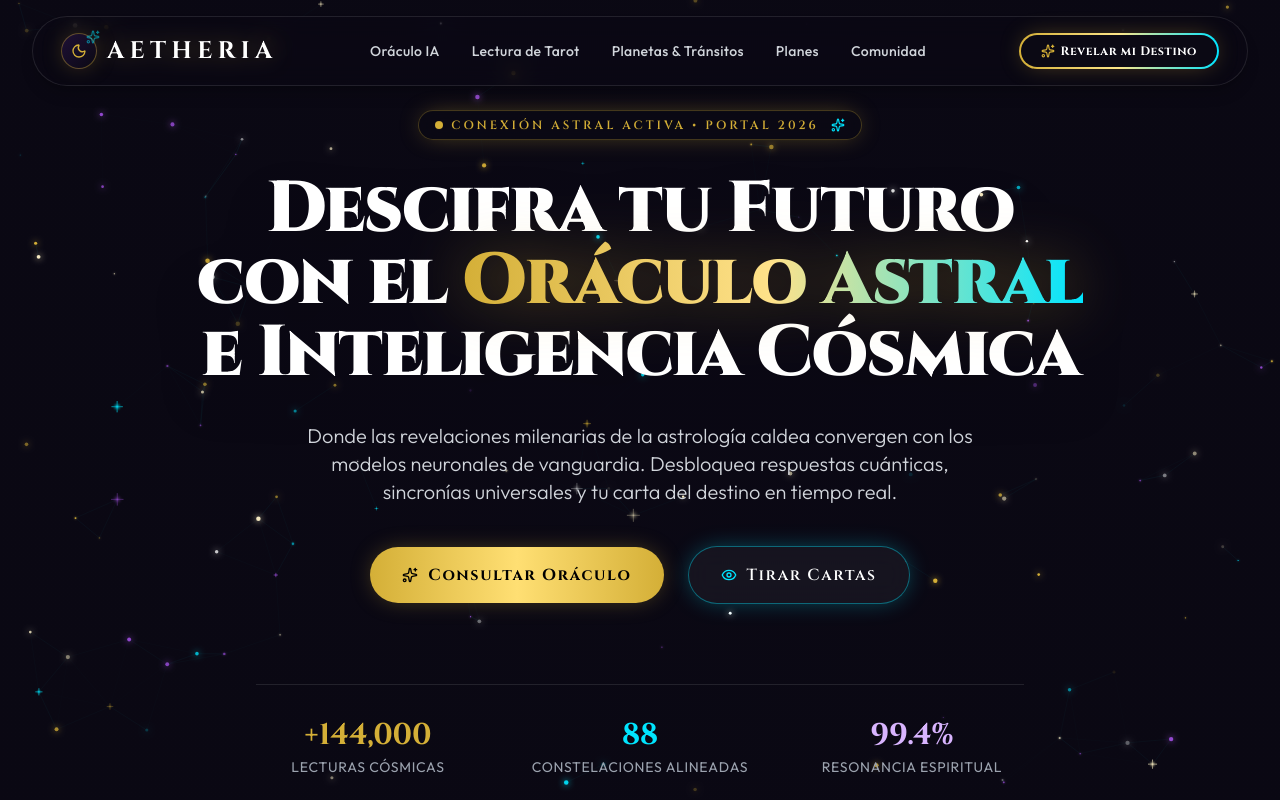
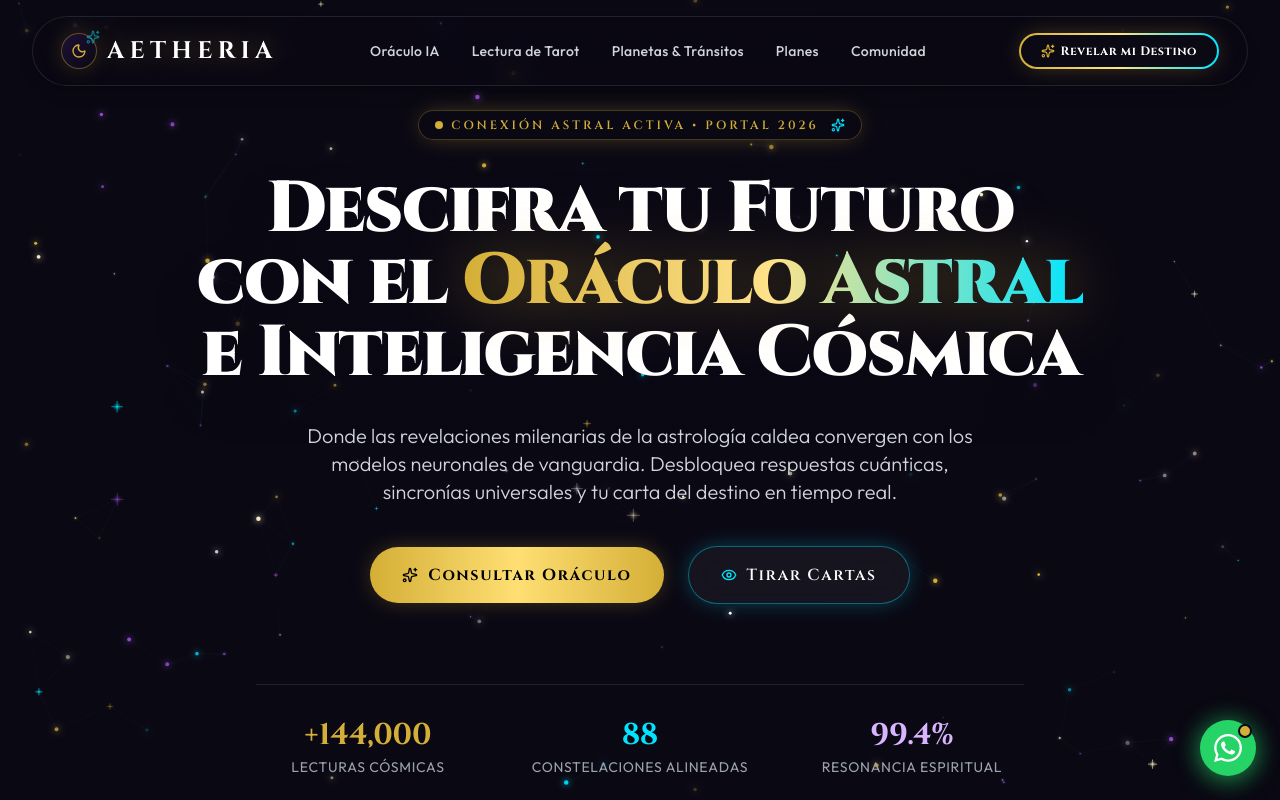
Before and after one commit to DevSuarez05/esoteric-landing, a React (Vite) app: page / in a window 1280 px wide. Shown: the top 800 px of the page. Built offline with nearby package versions, Linux system fonts and the light colour scheme.

Commit message:
feat: add floating whatsapp button and conversion strategy for private consultations

```diff
--- a/src/App.jsx
+++ b/src/App.jsx
@@ -7,6 +7,7 @@
 import Testimonials from './components/Testimonials';
 import CommunitySection from './components/CommunitySection';
 import Footer from './components/Footer';
+import WhatsAppButton from './components/WhatsAppButton';
 
 export default function App() {
   return (
@@ -40,6 +41,9 @@
 
       {/* 8. Sanctum Footer with Newsletter & Ethics */}
       <Footer />
+
+      {/* 9. Floating WhatsApp VIP Consultation Button */}
+      <WhatsAppButton />
     </div>
   );
 }
--- a/src/components/Pricing.jsx
+++ b/src/components/Pricing.jsx
@@ -196,7 +196,7 @@
                 </ul>
               </div>
 
-              {/* Action Button */}
+              {/* Action Buttons */}
               <div>
                 <a
                   href="#oracle"
@@ -205,6 +205,20 @@
                   {plan.ctaText}
                   <ArrowRight className="w-3.5 h-3.5 group-hover:translate-x-1 transition-transform" />
                 </a>
+
+                {plan.isPopular && (
+                  <a
+                    href="https://wa.me/573218352518?text=Hola%20Aetheria%20%F0%9F%94%AE%2C%20deseo%20m%C3%A1s%20informaci%C3%B3n%20sobre%20el%20Plan%20M%C3%ADstico%20Supremo%20VIP."
+                    target="_blank"
+                    rel="noopener noreferrer"
+                    className="mt-3 w-full py-3 rounded-full font-cinzel text-xs tracking-wider uppercase transition-all duration-300 flex items-center justify-center gap-2 text-[#25D366] bg-[#25D366]/10 hover:bg-[#25D366]/20 border border-[#25D366]/40 hover:border-[#25D366] shadow-sm active:scale-95"
+                  >
+                    <svg className="w-3.5 h-3.5 fill-current" viewBox="0 0 24 24">
+                      <path d="M.057 24l1.687-6.163c-1.041-1.804-1.588-3.849-1.587-5.946.003-6.556 5.338-11.891 11.893-11.891 3.181.001 6.167 1.24 8.413 3.488 2.245 2.248 3.481 5.236 3.48 8.414-.003 6.557-5.338 11.892-11.893 11.892-1.99-.001-3.951-.5-5.688-1.448l-6.305 1.654zm6.597-3.807c1.676.995 3.276 1.591 5.392 1.592 5.448 0 9.886-4.434 9.889-9.885.002-5.462-4.415-9.89-9.881-9.892-5.452 0-9.887 4.434-9.889 9.884-.001 2.225.651 3.891 1.746 5.634l-.999 3.648 3.742-.981zm11.387-5.464c-.074-.124-.272-.198-.57-.347-.297-.149-1.758-.868-2.031-.967-.272-.099-.47-.149-.669.149-.198.297-.768.967-.941 1.165-.173.198-.347.223-.644.074-.297-.149-1.255-.462-2.39-1.475-.883-.788-1.48-1.761-1.653-2.059-.173-.297-.018-.458.13-.606.134-.133.297-.347.446-.521.151-.172.2-.296.3-.495.099-.198.05-.372-.025-.521-.075-.148-.669-1.611-.916-2.206-.242-.579-.487-.501-.669-.51l-.57-.01c-.198 0-.52.074-.792.372s-1.04 1.016-1.04 2.479 1.065 2.876 1.213 3.074c.149.198 2.095 3.2 5.076 4.487.709.306 1.263.489 1.694.626.712.226 1.36.194 1.872.118.571-.085 1.758-.719 2.006-1.413.248-.695.248-1.29.173-1.414z" />
+                    </svg>
+                    <span>Atención por WhatsApp</span>
+                  </a>
+                )}
 
                 <div className="mt-3 flex items-center justify-center gap-1 text-[11px] text-gray-500">
                   <ShieldCheck className="w-3.5 h-3.5 text-gold-accent" />
--- /dev/null
+++ b/src/components/WhatsAppButton.jsx
@@ -0,0 +1,52 @@
+import { useState } from 'react';
+import { Sparkles } from 'lucide-react';
+
+const WHATSAPP_URL =
+  'https://wa.me/573218352518?text=Hola%20Aetheria%20%F0%9F%94%AE%2C%20deseo%20agendar%20una%20consulta%20privada%20de%20Tarot%2FOr%C3%A1culo%20VIP.';
+
+export default function WhatsAppButton() {
+  const [isHovered, setIsHovered] = useState(false);
+
+  return (
+    <div className="fixed bottom-6 right-6 z-50 flex items-center group">
+      {/* Mystic Tooltip */}
+      <div
+        className={`absolute right-16 mr-3 px-3.5 py-2 rounded-2xl bg-[#0F0C1E]/95 backdrop-blur-md border border-gold-accent/40 shadow-xl shadow-black/60 text-xs font-cinzel text-white whitespace-nowrap transition-all duration-300 pointer-events-none flex items-center gap-1.5 ${
+          isHovered
+            ? 'opacity-100 translate-x-0 scale-100'
+            : 'opacity-0 translate-x-2 scale-95 pointer-events-none'
+        }`}
+      >
+        <Sparkles className="w-3 h-3 text-gold-accent animate-pulse" />
+        <span className="font-semibold text-gold-accent">Hablar con el Oráculo VIP 🔮</span>
+      </div>
+
+      {/* Pulsing Aura Rings */}
+      <span className="absolute inset-0 rounded-full bg-[#25D366] opacity-30 animate-ping pointer-events-none" />
+      <span className="absolute -inset-1 rounded-full bg-[#25D366] opacity-20 blur-md pointer-events-none" />
+
+      {/* WhatsApp Action Button */}
+      <a
+        href={WHATSAPP_URL}
+        target="_blank"
+        rel="noopener noreferrer"
+        aria-label="Contactar al Oráculo VIP por WhatsApp"
+        onMouseEnter={() => setIsHovered(true)}
+        onMouseLeave={() => setIsHovered(false)}
+        className="relative flex items-center justify-center w-14 h-14 rounded-full bg-[#25D366] text-white shadow-[0_4px_25px_rgba(37,211,102,0.55)] hover:shadow-[0_6px_35px_rgba(37,211,102,0.8)] hover:scale-110 active:scale-95 transition-all duration-300 focus:outline-none focus:ring-2 focus:ring-[#25D366] focus:ring-offset-2 focus:ring-offset-[#0B0914]"
+      >
+        {/* Official WhatsApp Vector Logo */}
+        <svg
+          className="w-7 h-7 fill-current"
+          viewBox="0 0 24 24"
+          xmlns="http://www.w3.org/2000/svg"
+        >
+          <path d="M.057 24l1.687-6.163c-1.041-1.804-1.588-3.849-1.587-5.946.003-6.556 5.338-11.891 11.893-11.891 3.181.001 6.167 1.24 8.413 3.488 2.245 2.248 3.481 5.236 3.48 8.414-.003 6.557-5.338 11.892-11.893 11.892-1.99-.001-3.951-.5-5.688-1.448l-6.305 1.654zm6.597-3.807c1.676.995 3.276 1.591 5.392 1.592 5.448 0 9.886-4.434 9.889-9.885.002-5.462-4.415-9.89-9.881-9.892-5.452 0-9.887 4.434-9.889 9.884-.001 2.225.651 3.891 1.746 5.634l-.999 3.648 3.742-.981zm11.387-5.464c-.074-.124-.272-.198-.57-.347-.297-.149-1.758-.868-2.031-.967-.272-.099-.47-.149-.669.149-.198.297-.768.967-.941 1.165-.173.198-.347.223-.644.074-.297-.149-1.255-.462-2.39-1.475-.883-.788-1.48-1.761-1.653-2.059-.173-.297-.018-.458.13-.606.134-.133.297-.347.446-.521.151-.172.2-.296.3-.495.099-.198.05-.372-.025-.521-.075-.148-.669-1.611-.916-2.206-.242-.579-.487-.501-.669-.51l-.57-.01c-.198 0-.52.074-.792.372s-1.04 1.016-1.04 2.479 1.065 2.876 1.213 3.074c.149.198 2.095 3.2 5.076 4.487.709.306 1.263.489 1.694.626.712.226 1.36.194 1.872.118.571-.085 1.758-.719 2.006-1.413.248-.695.248-1.29.173-1.414z" />
+        </svg>
+
+        {/* Online Status Dot */}
+        <span className="absolute top-1 right-1 w-3.5 h-3.5 rounded-full bg-gold-accent border-2 border-[#0B0914]" />
+      </a>
+    </div>
+  );
+}
```
